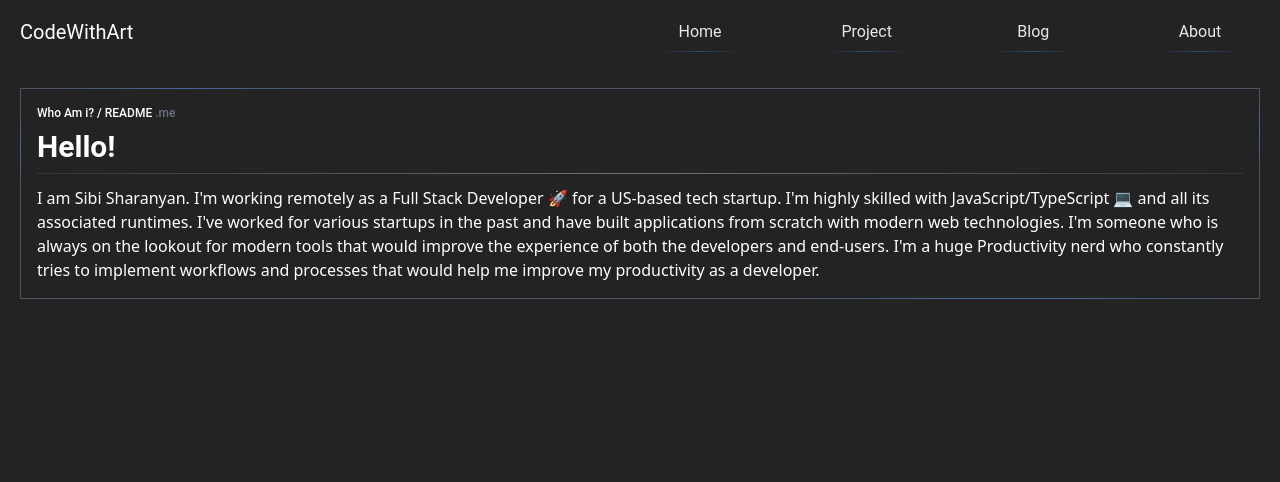
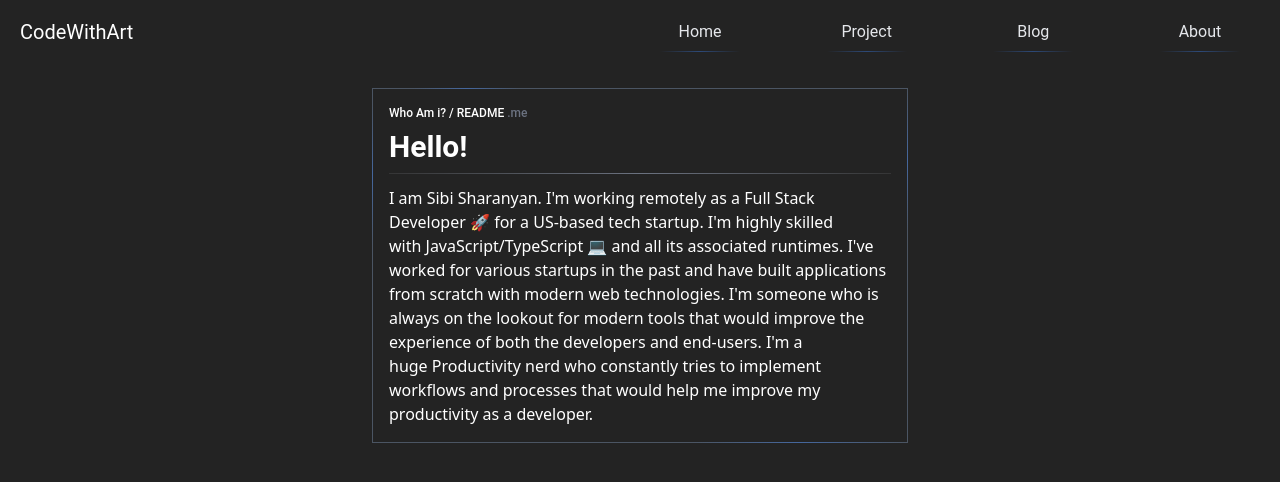
Before and after one commit to parthergk/Code_With_Art, a React (Vite) app: page /about in a window 1280 px wide. Shown: the top 482 px of the page. Built offline with nearby package versions, Linux system fonts and the light colour scheme.

Commit message:
newchanges

```diff
--- a/index.html
+++ b/index.html
@@ -3,6 +3,7 @@
   <head>
     <meta charset="UTF-8" />
     <meta name="viewport" content="width=device-width, initial-scale=1.0" />
+    <meta name="google-site-verification" content="YK79wtoExOLqB_MlwVOJajGGWNgyK3Dp68PLeIqQdu4" />
     <title>Code With Art</title>
     <link rel="stylesheet" href="index.css">
   </head>
--- a/src/Component/About.jsx
+++ b/src/Component/About.jsx
@@ -2,7 +2,7 @@ import MainAbout from "./MainAbout"
 
 const About = () => {
   return (
-    <div className=" px-5">
+    <div className="flex justify-center flex-col mx-auto px-5 max-w-xl">
       <MainAbout/>
     </div>
   )
--- a/src/Component/Blog/Blogs.jsx
+++ b/src/Component/Blog/Blogs.jsx
@@ -2,7 +2,7 @@ import MainBlogs from "./MainBlogs";
 
 const Blogs = () => {
   return (
-    <div className="w-full flex flex-col px-5">
+    <div className="flex justify-center flex-col mx-auto w-full px-5 max-w-xl">
       <MainBlogs/>
     </div>
   );
--- a/src/Component/MainAbout.jsx
+++ b/src/Component/MainAbout.jsx
@@ -8,7 +8,7 @@ const MainAbout = () => {
         <div className=" font-medium text-xs font-roboto">Who Am i? / README <span className=" text-gray-500">.me</span></div>
         <h1 className=" my-2 font-semibold text-3xl font-roboto">Hello!</h1>
         <div className=" my-3 h-px w-full mt-1 bg-gradient-to-r from-gray-300/10 via-gray-500/100 to-gray-300/10"></div>
-        <p className=" w-full overflow-scroll">I am Sibi Sharanyan. I'm working remotely as a Full Stack Developer 🚀 for a US-based tech startup. I'm highly skilled with JavaScript/TypeScript 💻 and all its associated runtimes. I've worked for various startups in the past and have built applications from scratch with modern web technologies. I'm someone who is always on the lookout for modern tools that would improve the experience of both the developers and end-users. I'm a huge Productivity nerd who constantly tries to implement workflows and processes that would help me improve my productivity as a developer.</p>
+        <p className=" w-full ">I am Sibi Sharanyan. I'm working remotely as a Full Stack Developer 🚀 for a US-based tech startup. I'm highly skilled with JavaScript/TypeScript 💻 and all its associated runtimes. I've worked for various startups in the past and have built applications from scratch with modern web technologies. I'm someone who is always on the lookout for modern tools that would improve the experience of both the developers and end-users. I'm a huge Productivity nerd who constantly tries to implement workflows and processes that would help me improve my productivity as a developer.</p>
       </div>
     )
   }
--- a/src/Component/Project/Projects.jsx
+++ b/src/Component/Project/Projects.jsx
@@ -2,7 +2,7 @@ import MainProjects from "./MainProjects";
 
 const Projects = () => {
   return (
-   <div className=" px-5 text-center">
+   <div className=" flex justify-center flex-col mx-auto px-5 sm:text-start text-center max-w-xl">
     <h1 className=" font-roboto">All Projects</h1>
     <MainProjects/>
    </div>
--- a/src/Component/Skill/Skills.jsx
+++ b/src/Component/Skill/Skills.jsx
@@ -1,4 +1,4 @@
-import { useState } from "react";
+import React, { useState } from "react";
 import { motion } from "framer-motion";
 import SkillName from "./SkillName";
 import SkillItems from "./SkillItems";
@@ -39,7 +39,7 @@ const Skills = () => {
       className="flex flex-col w-full border mt-5 rounded-t-md">
         <div className="w-full flex p-4 gap-5">
           <div
-            className={`flex items-center gap-2 ${
+            className={` cursor-pointer flex items-center gap-2 ${
               isFrontend ? "contrast-1" : "contrast-0"
             }`}
             onClick={handleFrontendClick}
@@ -47,7 +47,7 @@ const Skills = () => {
             <SkillName logo={FrontendLogo} text="Frontend" />
           </div>
           <div
-            className={`flex items-center gap-2 ${
+            className={`cursor-pointer flex items-center gap-2 ${
               isFrontend ? "contrast-0" : "contrast-1"
             }`}
             onClick={handleBackendClick}
```
